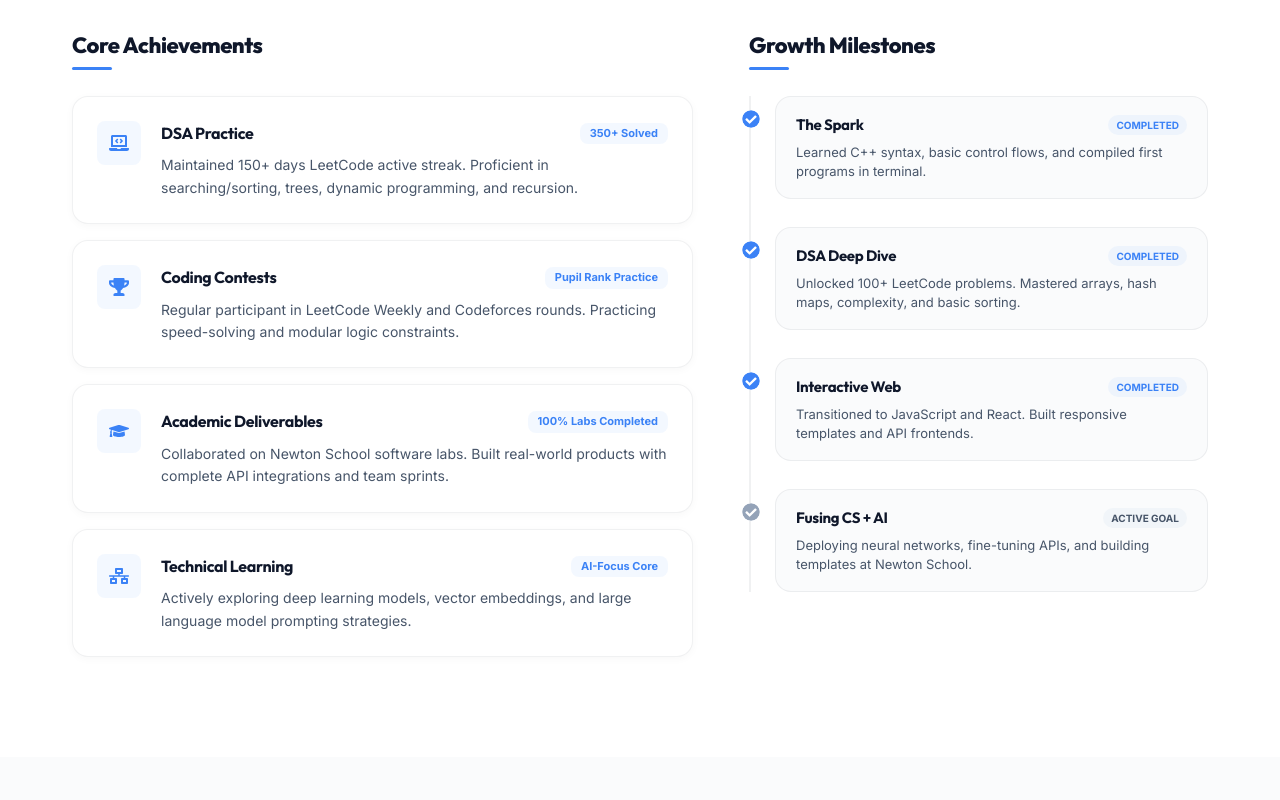
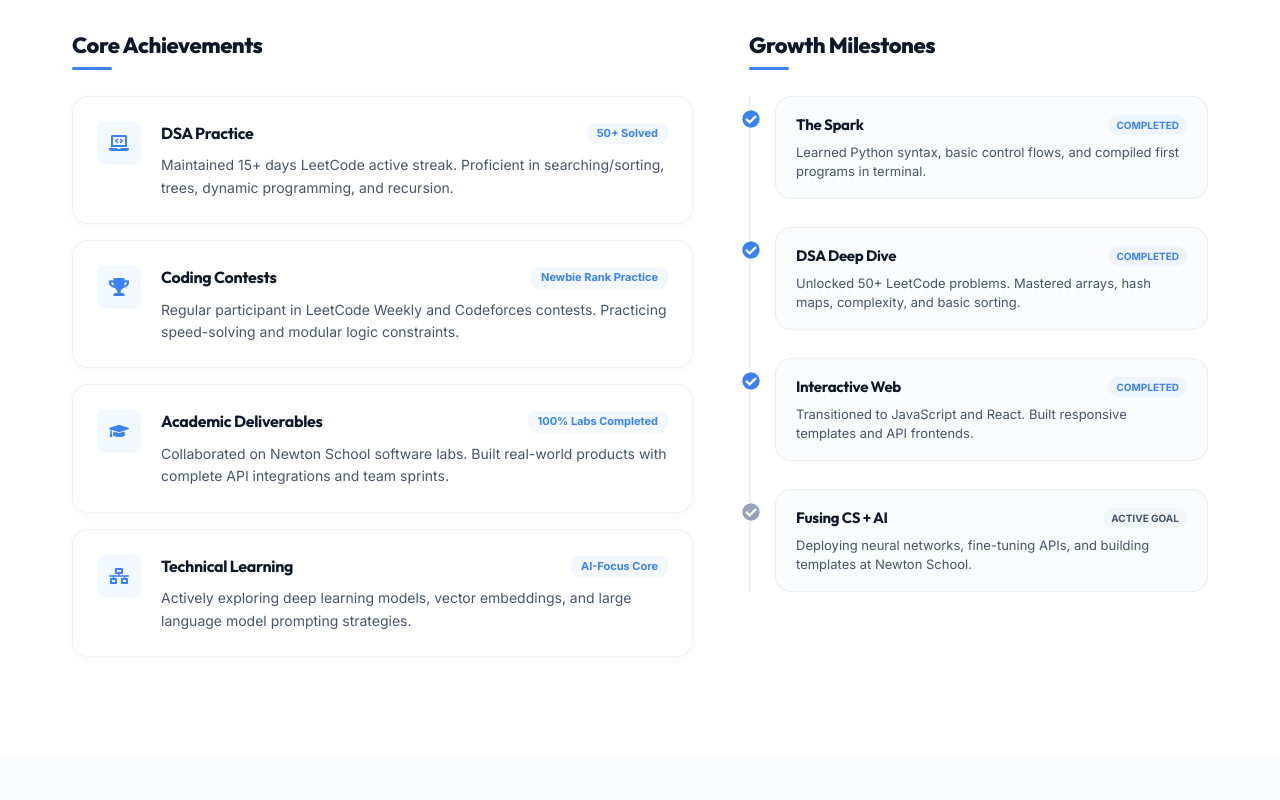
Before and after one commit to hetjaviya15/Portfolio, a React app: page / in a window 1280 px wide. Shown: the part 4380-5180 px from the top of the page. Built offline with nearby package versions, Linux system fonts and the light colour scheme; the HTML template or start-up script is replaced by a standard one.

Commit message:
final commit

```diff
--- a/src/components/Contact/Contact.jsx
+++ b/src/components/Contact/Contact.jsx
@@ -67,11 +67,11 @@ export default function Contact() {
             </p>
 
             <div className="contact-details-list">
-              <a href="mailto:hetjaviya07@example.com" className="contact-detail-card">
+              <a href="mailto:hetjaviya08@example.com" className="contact-detail-card">
                 <div className="detail-icon"><FaEnvelope /></div>
                 <div className="detail-info">
                   <h4>Email</h4>
-                  <p>hetjaviya@example.com</p>
+                  <p>hetjaviya08@example.com</p>
                 </div>
               </a>
 
@@ -79,7 +79,7 @@ export default function Contact() {
                 <div className="detail-icon"><FaLinkedin /></div>
                 <div className="detail-info">
                   <h4>LinkedIn</h4>
-                  <p>linkedin.com/in/hetjaviya</p>
+                  <p>https://www.linkedin.com/in/het-javiya-4a2263380/</p>
                 </div>
               </a>
 
@@ -87,7 +87,7 @@ export default function Contact() {
                 <div className="detail-icon"><FaGithub /></div>
                 <div className="detail-info">
                   <h4>GitHub</h4>
-                  <p>github.com/hetjaviya</p>
+                  <p>https://github.com/hetjaviya15</p>
                 </div>
               </a>
 
--- a/src/components/Education/Education.jsx
+++ b/src/components/Education/Education.jsx
@@ -17,7 +17,7 @@ const educationTimeline = [
     title: 'Completed First Year',
     institution: 'Milestones & Labs',
     subtitle: 'Data Structures & Algorithms Focus',
-    description: 'Mastered core Data Structures & Algorithms, Object-Oriented Programming (OOP) in C++ and JavaScript. Formed strong algorithmic bases and developed web apps.',
+    description: 'Mastered core Data Structures & Algorithms, Object-Oriented Programming (OOP) in Python and JavaScript. Formed strong algorithmic bases and developed web apps.',
     icon: <FaLaptopCode />
   },
   {
--- a/src/components/Footer/Footer.jsx
+++ b/src/components/Footer/Footer.jsx
@@ -56,17 +56,17 @@ export default function Footer() {
 
           <div className="footer-socials">
             <Magnetic range={25} speed={0.3}>
-              <a href="https://github.com/hetjaviya" target="_blank" rel="noopener noreferrer" className="footer-social-icon" aria-label="GitHub">
+              <a href="https://github.com/hetjaviya15" target="_blank" rel="noopener noreferrer" className="footer-social-icon" aria-label="GitHub">
                 <FaGithub />
               </a>
             </Magnetic>
             <Magnetic range={25} speed={0.3}>
-              <a href="https://linkedin.com/in/hetjaviya" target="_blank" rel="noopener noreferrer" className="footer-social-icon" aria-label="LinkedIn">
+              <a href="https://www.linkedin.com/in/het-javiya-4a2263380/" target="_blank" rel="noopener noreferrer" className="footer-social-icon" aria-label="LinkedIn">
                 <FaLinkedinIn />
               </a>
             </Magnetic>
             <Magnetic range={25} speed={0.3}>
-              <a href="mailto:hetjaviya@example.com" className="footer-social-icon" aria-label="Email">
+              <a href="mailto:hetjaviya08@example.com" className="footer-social-icon" aria-label="Email">
                 <FaEnvelope />
               </a>
             </Magnetic>
--- a/src/components/Journey/Journey.jsx
+++ b/src/components/Journey/Journey.jsx
@@ -29,23 +29,23 @@ function AnimatedCounter({ value, duration = 1.5, suffix = '' }) {
 
 const statsList = [
   { label: 'LeetCode Solved', value: 50, suffix: '+' },
-  { label: 'Codeforces Rating', value: 300, suffix: '+' },
-  { label: 'Projects Built', value: 12, suffix: '+' },
+  { label: 'Codeforces Rating', value: 370, suffix: '+' },
+  { label: 'Projects Built', value: 5, suffix: '+' },
   { label: 'Technologies Learned', value: 10, suffix: '+' }
 ];
 
 const achievementCards = [
   {
     title: 'DSA Practice',
-    description: 'Maintained 150+ days LeetCode active streak. Proficient in searching/sorting, trees, dynamic programming, and recursion.',
+    description: 'Maintained 15+ days LeetCode active streak. Proficient in searching/sorting, trees, dynamic programming, and recursion.',
     icon: <FaLaptopCode />,
-    metric: '350+ Solved'
+    metric: '50+ Solved'
   },
   {
     title: 'Coding Contests',
-    description: 'Regular participant in LeetCode Weekly and Codeforces rounds. Practicing speed-solving and modular logic constraints.',
+    description: 'Regular participant in LeetCode Weekly and Codeforces contests. Practicing speed-solving and modular logic constraints.',
     icon: <FaTrophy />,
-    metric: 'Pupil Rank Practice'
+    metric: 'Newbie Rank Practice'
   },
   {
     title: 'Academic Deliverables',
@@ -64,12 +64,12 @@ const achievementCards = [
 const growthMilestones = [
   {
     title: 'The Spark',
-    detail: 'Learned C++ syntax, basic control flows, and compiled first programs in terminal.',
+    detail: 'Learned Python syntax, basic control flows, and compiled first programs in terminal.',
     status: 'Completed'
   },
   {
     title: 'DSA Deep Dive',
-    detail: 'Unlocked 100+ LeetCode problems. Mastered arrays, hash maps, complexity, and basic sorting.',
+    detail: 'Unlocked 50+ LeetCode problems. Mastered arrays, hash maps, complexity, and basic sorting.',
     status: 'Completed'
   },
   {
```
Also changed, not shown: src/components/Magnetic/Magnetic.jsx (line endings or trailing spaces).
